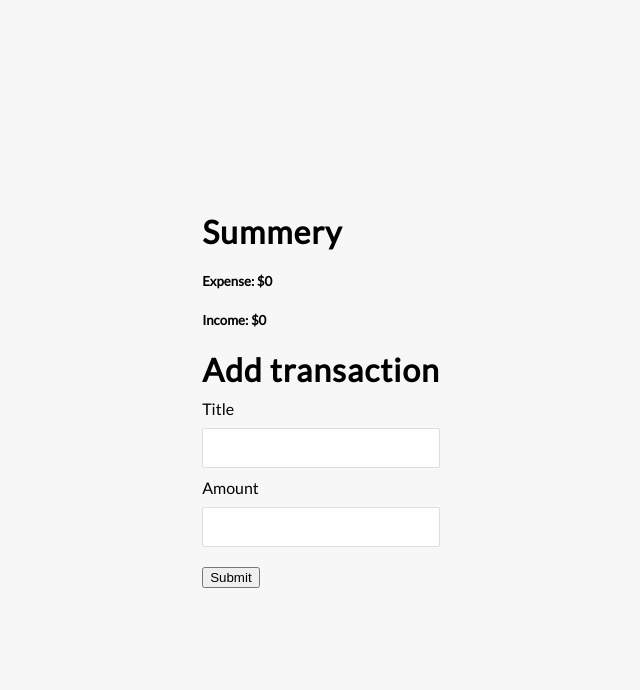
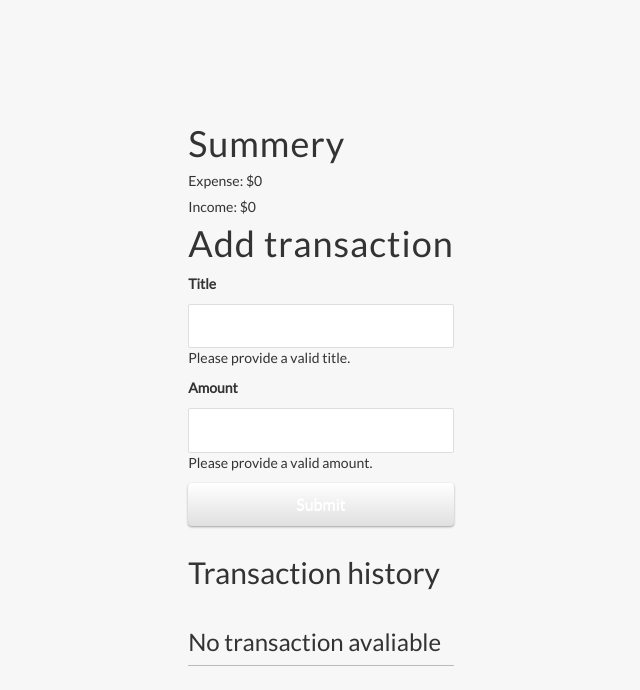
Before and after one commit to mhd-zulqarnain/expense-calculator, a React (Create React App) app: page / in a window 1280 px wide. Shown: the top 690 px of the page, without its empty margins (319-959 px from the left). Built offline with nearby package versions, Linux system fonts and the light colour scheme.

Commit message:
added validation

```diff
--- a/public/index.html
+++ b/public/index.html
@@ -1,14 +1,20 @@
 <!DOCTYPE html>
 <html lang="en">
+
 <head>
   <meta charset="utf-8" />
   <link rel="icon" href="%PUBLIC_URL%/favicon.ico" />
   <meta name="viewport" content="width=device-width, initial-scale=1" />
   <meta name="theme-color" content="#000000" />
-    <meta
-      name="description"
-      content="Web site created using create-react-app"
-    />
+  <meta name="description" content="Web site created using create-react-app" />
+  <!-- Latest compiled and minified CSS -->
+  <link rel="stylesheet" href="https://cdn.jsdelivr.net/npm/bootstrap@3.3.7/dist/css/bootstrap.min.css"
+    integrity="sha384-BVYiiSIFeK1dGmJRAkycuHAHRg32OmUcww7on3RYdg4Va+PmSTsz/K68vbdEjh4u" crossorigin="anonymous">
+
+  <!-- Optional theme -->
+  <link rel="stylesheet" href="https://cdn.jsdelivr.net/npm/bootstrap@3.3.7/dist/css/bootstrap-theme.min.css"
+    integrity="sha384-rHyoN1iRsVXV4nD0JutlnGaslCJuC7uwjduW9SVrLvRYooPp2bWYgmgJQIXwl/Sp" crossorigin="anonymous">
+
   <link rel="apple-touch-icon" href="%PUBLIC_URL%/logo192.png" />
   <!--
       manifest.json provides metadata used when your web app is installed on a
@@ -26,6 +32,7 @@
     -->
   <title>React App</title>
 </head>
+
 <body>
   <noscript>You need to enable JavaScript to run this app.</noscript>
   <div id="root"></div>
@@ -40,4 +47,5 @@
       To create a production bundle, use `npm run build` or `yarn build`.
     -->
 </body>
+
 </html>
--- a/src/components/AddTransactions.js
+++ b/src/components/AddTransactions.js
@@ -10,22 +10,35 @@ const AddTransactions = () => {
         e.preventDefault()
         addTransaction({ id: Date.now(), amount: parseInt(transaction), title: title })
         setTransaction("")
+        setTitle("")
     }
 
     return <>
         <h1>Add transaction</h1>
-        <form onSubmit={submitTransaction}>
-            <label>Title</label>
+        <form onSubmit={submitTransaction}
+            className="form-group"
+            novalidate>
+            <label htmlFor="validationtitle">Title</label>
             <input type="text"
                 value={title}
+                id="validationtitle"
+                required
                 onChange={(e) => setTitle(e.target.value)} />
 
-            <label>Amount</label>
+            <div className="invalid-feedback">
+                Please provide a valid title.
+            </div>
+            <label htmlFor="validateAmount">Amount</label>
             <input type="number"
                 value={transaction}
+                required
+                id="validateAmount"
                 onChange={(e) => setTransaction(e.target.value)} />
-            <br />
-            <input type="submit" value="Submit" />
+            <div className="invalid-feedback">
+                Please provide a valid amount.
+            </div>
+
+            <button type="submit" className="btn btn-default">Submit</button>
 
         </form>
     </>;
--- a/src/components/Transaction.js
+++ b/src/components/Transaction.js
@@ -8,11 +8,14 @@ const Transaction = ({ transaction }) => {
     }
     const sign = (transaction.amount) > 0 ? "" : "-"
     return (
-        <div>
-            <br />
-            <b>{transaction.title}</b> {sign}${Math.abs(transaction.amount)} <button onClick={removeTransaction}>delete</button>
-        </div>);
+        <div className="card" style={{ "width": "18rem" }}>
+            <div className="card-body">
+                <h2 className="card-title">{transaction.title}</h2>
+                <p className="card-text">Transaction Amount :{sign}${Math.abs(transaction.amount)}</p>
+                <button onClick={removeTransaction} className="btn btn-primary" >Delete Transaction</button>
+            </div>
+        </div>
+    );
 }
 
-
 export default Transaction;
--- a/src/components/TransactionsHistory.js
+++ b/src/components/TransactionsHistory.js
@@ -5,11 +5,17 @@ import Transaction from './Transaction';
 const TransactionsHistory = () => {
     const transactions = useContext(ExpenseContext)
     const history = Array.from(transactions.transactions)
+    const transactionAvailable = history.length > 1
     return (
         <div>
-            {history.map(item => {
-                return <Transaction key={item.id} transaction={item} />
-            })}
+            <h2>Transaction history</h2>
+            {
+                transactionAvailable ?
+                    history.map(item => {
+                        return <Transaction key={item.id} transaction={item} />
+                    }) :
+                    <h3>No transaction avaliable</h3>
+            }
         </div>);
 }
 
```
Lines whose indentation alone changed are shown as unchanged.
